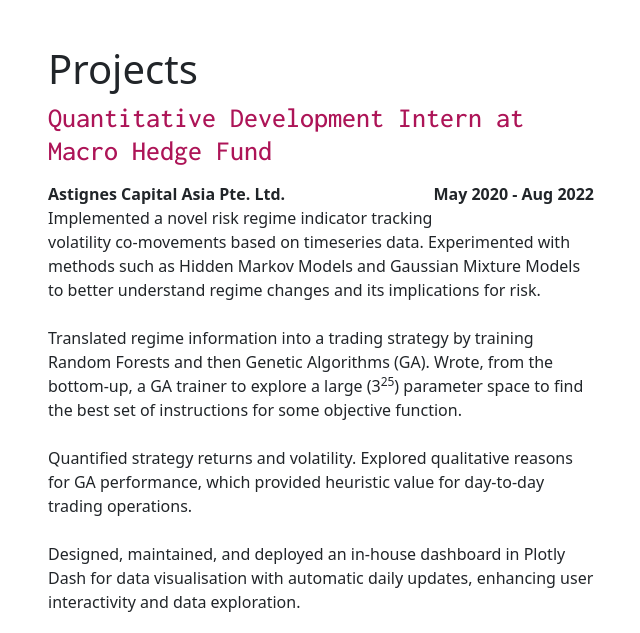
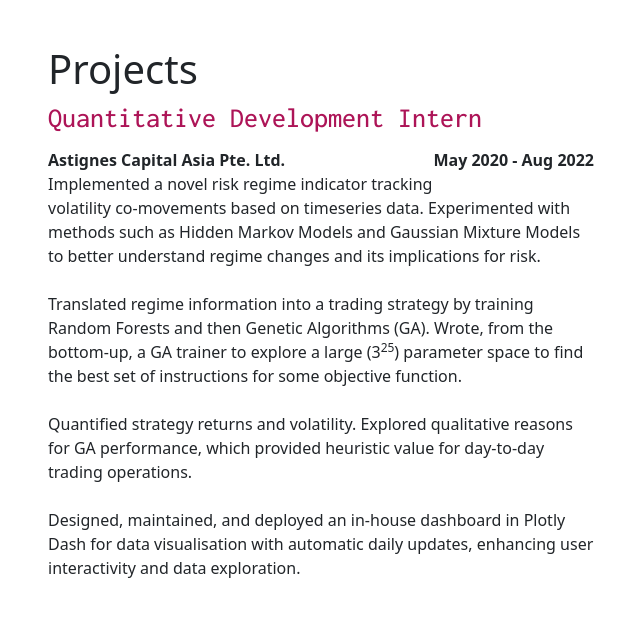
Before and after one commit to zhengyang-c/zhengyang-c.github.io, a plain HTML site: page index.html in a window 1280 px wide. Shown: the part 989-1622 px from the top of the page, without its empty margins (319-959 px from the left). Drawn offline with nearby package versions, Linux system fonts and the light colour scheme.

Commit message:
Update index.html

```diff
--- a/index.html
+++ b/index.html
@@ -75,7 +75,7 @@
                     <div class="col-lg-6">
                         <h1 id = "projects">Projects</h1>
 
-                        <h3 class = 'project-title'>Quantitative Development Intern at Macro Hedge Fund</h3>
+                        <h3 class = 'project-title'>Quantitative Development Intern</h3>
                         <p class = "fw-bold d-inline">Astignes Capital Asia Pte. Ltd.</p>
                         <p class = 'float-end fw-bold'>May 2020 - Aug 2022</p><br />
                         Implemented a novel risk regime indicator tracking volatility co-movements based on timeseries data. Experimented with methods such as Hidden Markov Models and Gaussian Mixture Models to better understand regime changes and its implications for risk.
```
